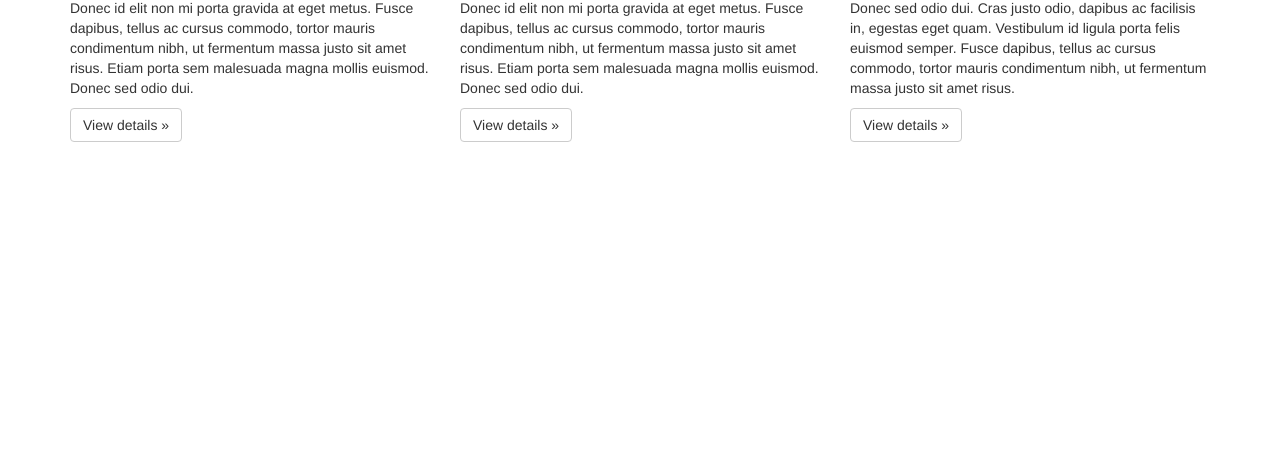
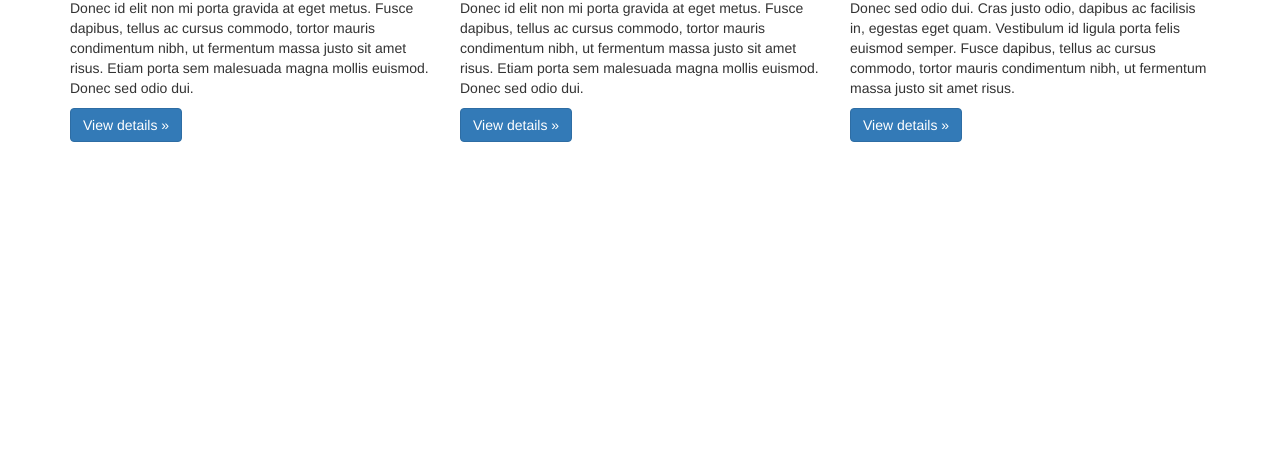
Before and after one commit to martinmormak/Fundamentals_of_software_engineering_git_branch, a plain HTML site: page index.html in a window 1280 px wide. Shown: the part 340-800 px from the top of the page. Drawn offline with Linux system fonts and the light colour scheme.

Commit message:
modified button and heading styles

```diff
--- a/css/main.css
+++ b/css/main.css
@@ -2,3 +2,7 @@ body {
     padding-top: 50px;
     padding-bottom: 20px;
 }
+
+h1, h2 {
+  font-variant: small-caps;
+}
--- a/index.html
+++ b/index.html
@@ -30,17 +30,17 @@
         <div class="col-md-4">
           <h2>Heading 1</h2>
           <p>Donec id elit non mi porta gravida at eget metus. Fusce dapibus, tellus ac cursus commodo, tortor mauris condimentum nibh, ut fermentum massa justo sit amet risus. Etiam porta sem malesuada magna mollis euismod. Donec sed odio dui.</p>
-          <p><a class="btn btn-default" href="#" role="button">View details &raquo;</a></p>
+          <p><a class="btn btn-primary" href="#" role="button">View details &raquo;</a></p>
         </div>
         <div class="col-md-4">
           <h2>Heading 2</h2>
           <p>Donec id elit non mi porta gravida at eget metus. Fusce dapibus, tellus ac cursus commodo, tortor mauris condimentum nibh, ut fermentum massa justo sit amet risus. Etiam porta sem malesuada magna mollis euismod. Donec sed odio dui.</p>
-          <p><a class="btn btn-default" href="#" role="button">View details &raquo;</a></p>
+          <p><a class="btn btn-primary" href="#" role="button">View details &raquo;</a></p>
        </div>
         <div class="col-md-4">
           <h2>Heading 3</h2>
           <p>Donec sed odio dui. Cras justo odio, dapibus ac facilisis in, egestas eget quam. Vestibulum id ligula porta felis euismod semper. Fusce dapibus, tellus ac cursus commodo, tortor mauris condimentum nibh, ut fermentum massa justo sit amet risus.</p>
-          <p><a class="btn btn-default" href="#" role="button">View details &raquo;</a></p>
+          <p><a class="btn btn-primary" href="#" role="button">View details &raquo;</a></p>
         </div>
       </div>
     </div>
```
